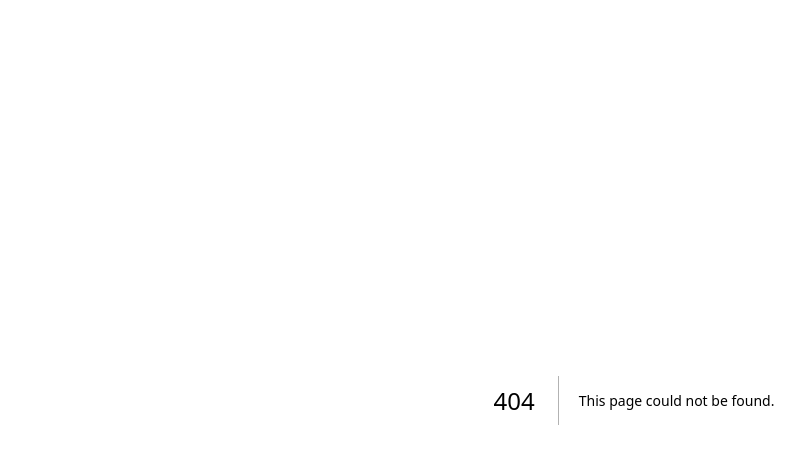
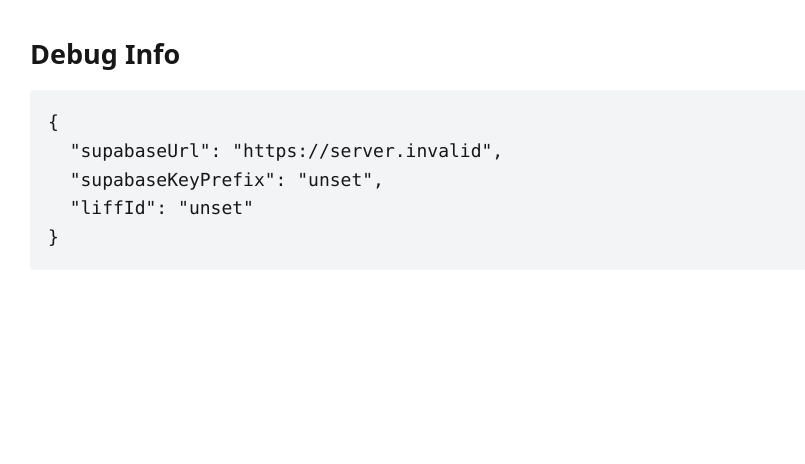
Before and after one commit to neverliken2/SangKorn, a Next.js app: page /debug in a window 1280 px wide. Before the commit this address had no page. Shown: the top 464 px of the page, without its empty margins (6-811 px from the left). Built offline with nearby package versions, Linux system fonts and the light colour scheme; no server answers.

Commit message:
Add debug page

```diff
--- /dev/null
+++ b/app/debug/page.tsx
@@ -0,0 +1,24 @@
+"use client";
+
+import { useEffect, useState } from "react";
+
+export default function DebugPage() {
+  const [info, setInfo] = useState<Record<string, string>>({});
+
+  useEffect(() => {
+    setInfo({
+      supabaseUrl: process.env.NEXT_PUBLIC_SUPABASE_URL || "NOT SET",
+      supabaseKeyPrefix: process.env.NEXT_PUBLIC_SUPABASE_ANON_KEY?.substring(0, 20) || "NOT SET",
+      liffId: process.env.NEXT_PUBLIC_LIFF_ID || "NOT SET",
+    });
+  }, []);
+
+  return (
+    <div className="p-8">
+      <h1 className="text-2xl font-bold mb-4">Debug Info</h1>
+      <pre className="bg-gray-100 p-4 rounded">
+        {JSON.stringify(info, null, 2)}
+      </pre>
+    </div>
+  );
+}
```
